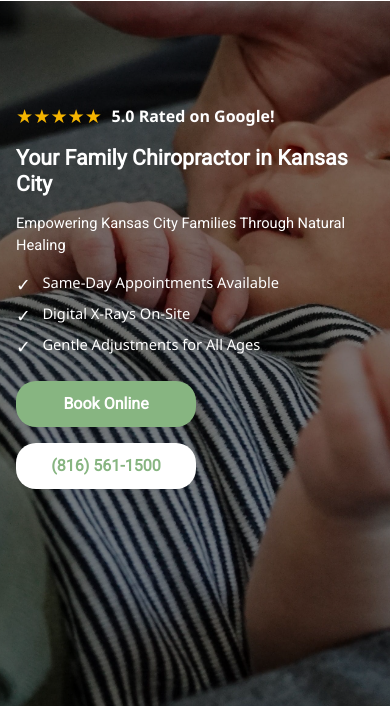
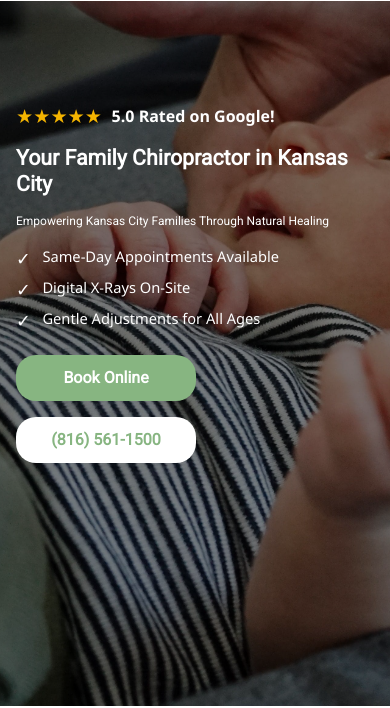
Before and after one commit to KC-Website-Group/Innate-Family-Chiropractic, a plain HTML site: page index.html in a window 390 px wide. Shown: the part 138-846 px from the top of the page. Drawn offline with Linux system fonts and the light colour scheme.

Commit message:
Update home.css

```diff
--- a/assets/css/home.css
+++ b/assets/css/home.css
@@ -304,7 +304,7 @@
     }
 
     #hero-331 .cs-text{
-        font-size:11pt;
+        font-size:9pt;
     }
 
     #hero-331 .cs-checklist li{
```
